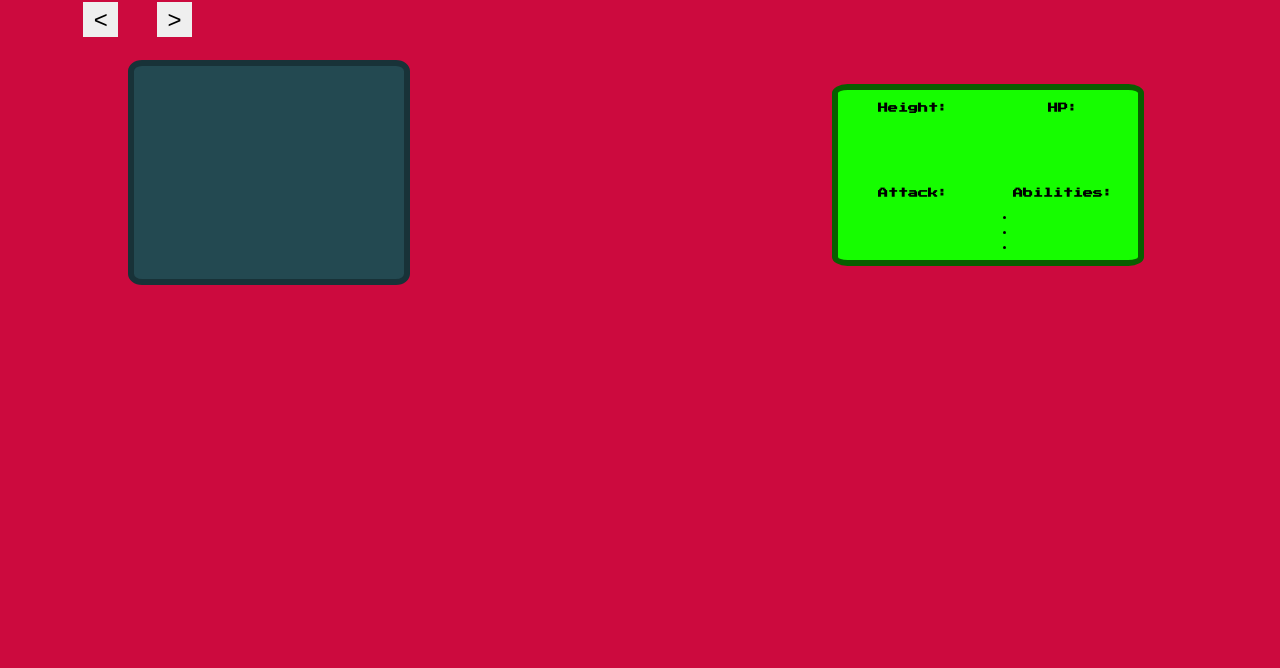
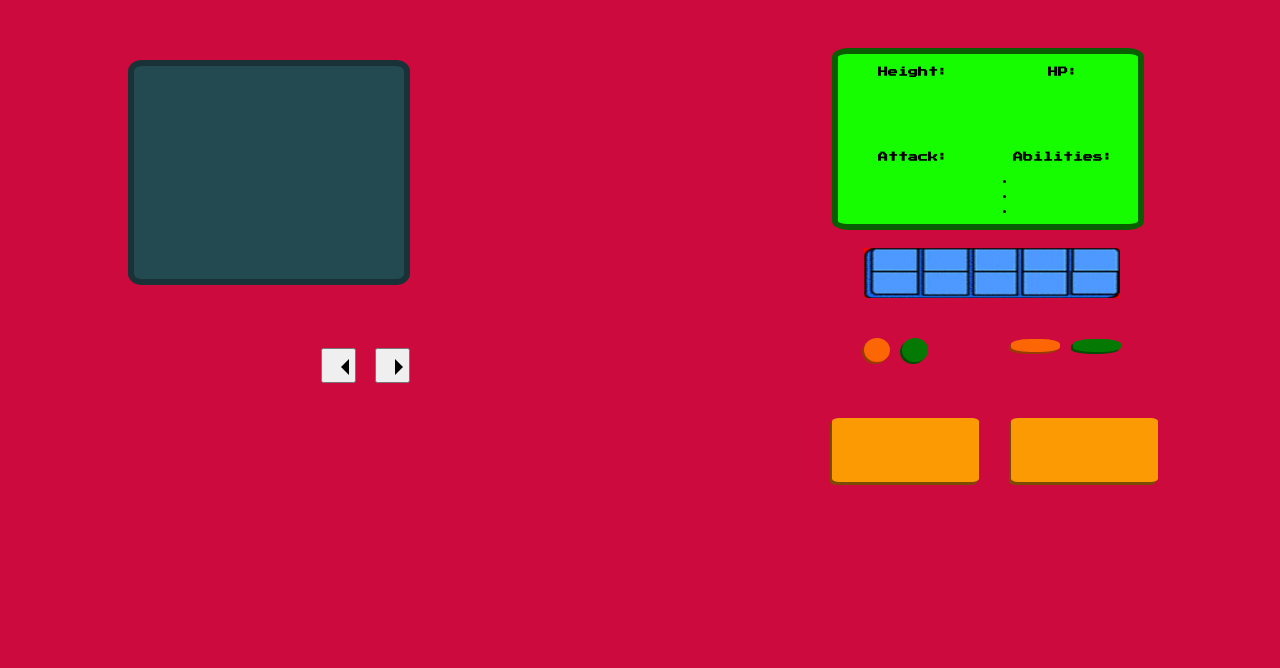
Before and after one commit to JSpeed8th/Pok-mon-Pok-dex, a plain HTML site: page index.html in a window 1280 px wide. Shown: the part 132-800 px from the top of the page. Drawn offline with nearby package versions, Linux system fonts and the light colour scheme.

Commit message:
completed back button functionality.

```diff
--- a/index.css
+++ b/index.css
@@ -2,10 +2,13 @@ body {
   font-family: 'Press Start 2P', cursive;
   padding: 4% 5%;
   background-color: #CC0A3E;
+  /* background-color: #FE0700; */
 }
 
-h1 {
+#title {
+  font-family: 'Russo One', sans-serif;
   text-align: center;
+  /* font-size: 22px; */
 }
 
 #main_screen {
@@ -28,7 +31,7 @@ h1 {
 }
 
 #second_screen {
-  top: 27vh;
+  top: 180px;
   left: 65vw;
   display: grid;
   grid-template-columns: 1fr 1fr;
@@ -68,8 +71,85 @@ button {
   display: inline-block;
   width: 35px;
   height: 35px;
-  text-align: center;
-  font-size: 1.5em;
+  /* text-align: center; */
+  font-size: 2em;
   margin: 0 1%;
-  border: 0;
+  /* border: 0; */
 }
+
+#d-pad {
+  width: 10%;
+  position: absolute;
+  top: 60vh;
+  left: 25vw;
+}
+
+/* --------------------------------FAUX BUTTONS--------------------------------*/
+
+#blue_set {
+  position: absolute;
+  top: 380px;
+  left: 67.5vw;
+  width: 20vw;
+  height: 50px;
+  background-image: url('img/blue-button-set.jpg');
+  background-size: 100% 100%;
+}
+
+#orange_circle, #green_circle{
+  position: absolute;
+  top: 470px;
+  height: 3vh;
+  border-radius: 50%;
+}
+
+#orange_circle{
+  background-color: #FC6604;
+  left: 67.5vw;
+  width: 2vw;
+  box-shadow: -2px 2px #963c04;
+}
+
+#green_circle {
+  background-color: #047A04;
+  left: 70.5vw;
+  width: 2vw;
+  box-shadow: -2px 2px #034c03;
+}
+
+#orange_oval {
+  position: absolute;
+  top: 471px;
+  background-color: #FC6604;
+  left: 79vw;
+  width: 3.8vw;
+  border-radius: 40%;
+  height: 1.6vh;
+  box-shadow: -2px 2px #963c04;
+}
+
+#green_oval {
+  position: absolute;
+  top: 471px;
+  background-color: #047A04;
+  left: 83.8vw;
+  width: 3.8vw;
+  border-radius: 40%;
+  height: 1.6vh;
+  box-shadow: -2px 2px #034c03;
+}
+
+.orange_screens{
+  position: absolute;
+  top: 550px;
+  left: 79vw;
+  width: 11.5vw;
+  height: 8vh;
+  background-color: #FC9A04;
+  border-radius: 5%;
+  box-shadow: -2px 3px #7c4b01;
+}
+
+#first_orange_screen {
+  left: 65vw;
+}
--- a/index.html
+++ b/index.html
@@ -5,12 +5,13 @@
     <title>Pokedex</title>
     <link rel="stylesheet" type="text/css" href="index.css">
     <link href="https://fonts.googleapis.com/css?family=Press+Start+2P" rel="stylesheet">
+    <link href="https://fonts.googleapis.com/css?family=Russo+One" rel="stylesheet">
     <script src="https://ajax.googleapis.com/ajax/libs/jquery/3.3.1/jquery.min.js"></script>
   </head>
   <body>
 
     <div class="wrapper">
-      <h1><span>Pokémon</span> Pokédex</h1>
+      <h1 id="title"><span id=headerName>Pokémon</span> Pokédex</h1>
       <div id="main_screen">
         <h1 id="name_of_pokemon"></h1>
       </div>
@@ -20,6 +21,7 @@
           <h4>Height:</h4>
           <p id="height"></p>
         </div>
+
         <div class='quadrent'>
           <h4>HP:</h4>
           <p id="hp"></p>
@@ -37,13 +39,25 @@
       </div>
 
       <div id="d-pad">
-        <button type="button" id="left"><</button>
-        <button type="button" id="right">></button>
+        <button type="button" id="left"><ion-icon name="arrow-dropleft"></ion-icon></button>
+        <button type="button" id="right"><ion-icon name="arrow-dropright"></ion-icon></button>
       </div>
     </div>
 
+    <div id="second_screen_faux_buttons">
+      <div id="blue_set"></div>
+      <div id="orange_circle"></div>
+      <div id="green_circle"></div>
+
+      <div id="orange_oval"></div>
+      <div id="green_oval"></div>
+
+      <div class="orange_screens" id="first_orange_screen"></div>
+      <div class="orange_screens"></div>
+    </div>
 
 
+    <script src="https://unpkg.com/ionicons@4.4.4/dist/ionicons.js"></script>
     <script type="text/javascript" src="index.js"></script>
   </body>
 </html>
--- a/index.js
+++ b/index.js
@@ -1,8 +1,11 @@
+// -------------------ASSIGNING VARIABLES TO HTML ELEMENTS----------------------
+
 var mainScreen = document.getElementById('main_screen');
 var secondScreen = document.getElementById('second_screen');
 var pokeName = document.getElementById('name_of_pokemon');
-var leftButton = document.getElementById('left')
-var rightButton = document.getElementById('right')
+var leftButton = document.getElementById('left');
+var rightButton = document.getElementById('right');
+var headerName = document.getElementById('headerName');
 
 var dynamicHeight = document.getElementById('height');
 var dynamicHp = document.getElementById('hp');
@@ -13,9 +16,10 @@ var dynamicAbilities3 = document.getElementById('abilities3');
 
 // -----------------------------EVENT LISTENERS---------------------------------
 
-var clicks = 0;
+// Every click will cycle through Trainer's array of pokemon and call ajax function below.
+
+var clicks = -1;
 rightButton.addEventListener('click', function() {
-  leftButton.style.borderLeft = '5px solid black'
   if(clicks < jordansDeck.pokedex.length - 1) {
     clicks++
     ajaxCall()
@@ -26,11 +30,10 @@ rightButton.addEventListener('click', function() {
 })
 
 leftButton.addEventListener('click', function() {
-  if(clicks > jordansDeck.pokedex.length - 1) {
+  if(clicks == 0) {
+    return;
+  } else {
     clicks--
-    ajaxCall()
-  } else {
-    clicks = 0;
     ajaxCall()
   }
 })
@@ -53,6 +56,10 @@ function ajaxCall() {
     }
   })
 }
+
+
+
+         // DYNAMICALLY CHANGING INNER HTML BY CALLING FUNCTIONS BELOW
 
 // -----------------------------POKE PIC FUNCTION-------------------------------
 
@@ -135,3 +142,7 @@ jordansDeck.addToPokedex(psyduck)
 // 1. Create a class for each pokemon instance.
 // 2. Figure out if ajax should be included within the class or if it should be considered my pokedex.
 // 3. Maybe pokemon has the info and the ajax calls it?
+
+// ---------REPLACES 'POKEMON' WITHIN TITLE WITH TRAINER'S FIRST NAME-----------
+
+headerName.innerHTML = jordansDeck.fname + "'s";
```
Also changed, not shown: img/blue-button-set.jpg (added), img/screen1.jpg (added).
